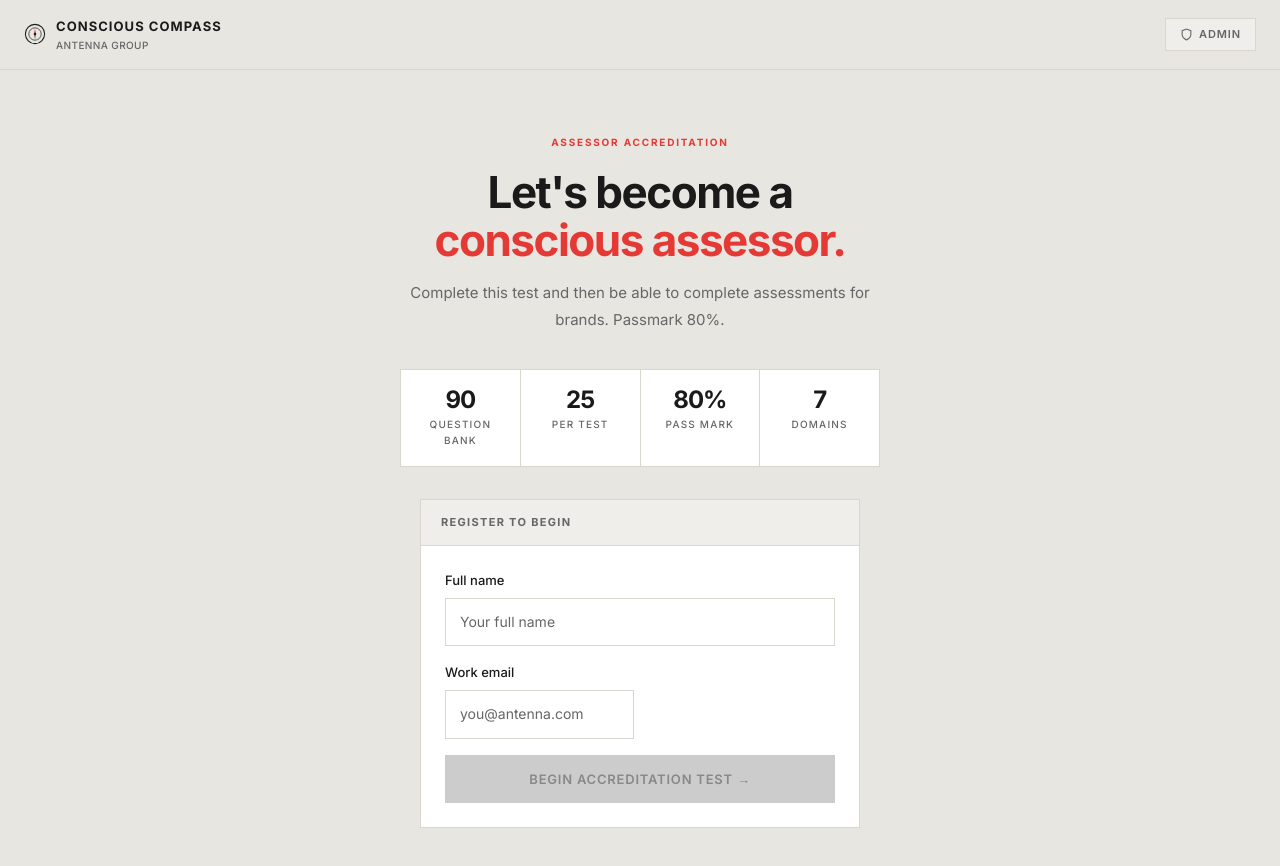
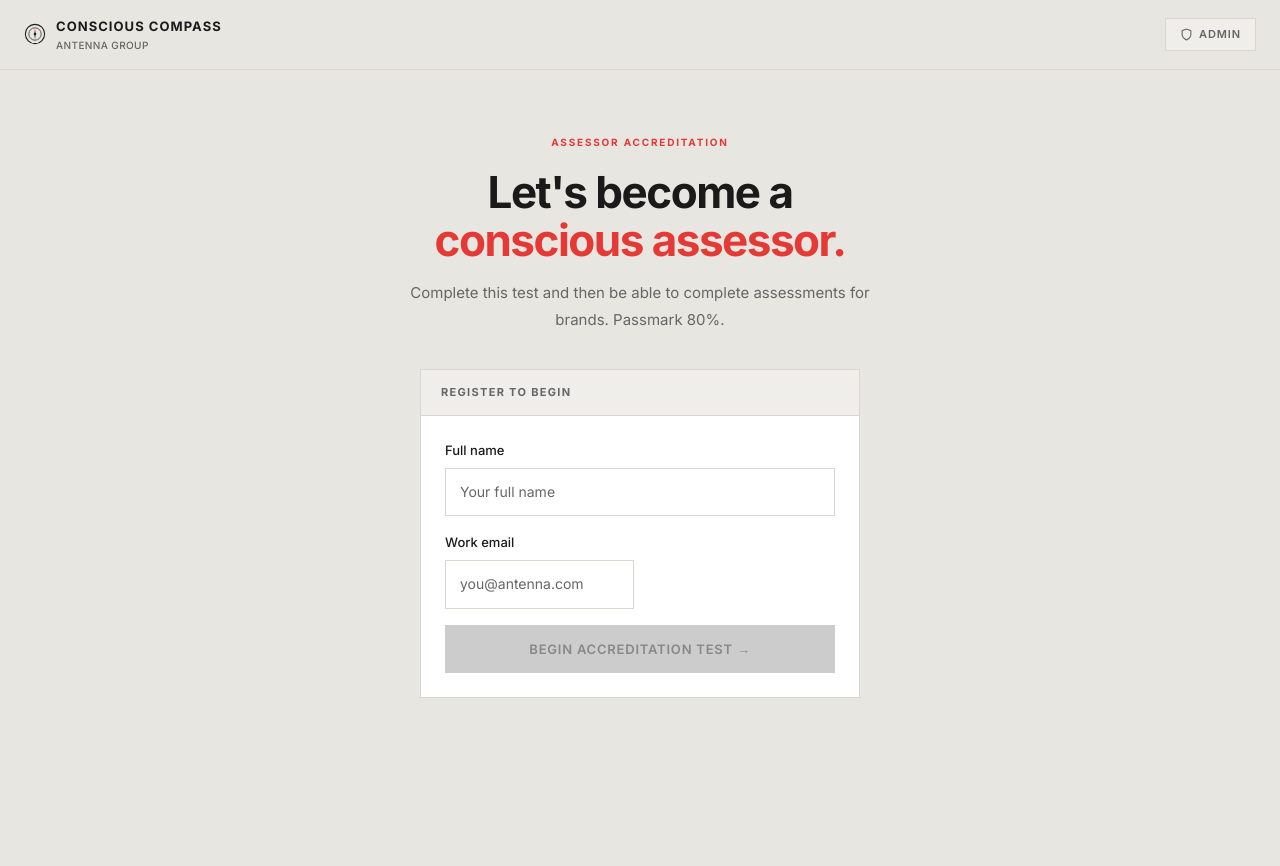
Before and after one commit to paulnewton365/CompassAccreditation, a React (Vite) app: page / in a window 1280 px wide. Shown: the top 866 px of the page. After the commit the page ends 800 px from the top, so only its background shows below. Built offline with nearby package versions, Linux system fonts and the light colour scheme.

Commit message:
Add files via upload

```diff
--- a/src/App.jsx
+++ b/src/App.jsx
@@ -105,21 +105,6 @@ function Cover({ onStart, onAdmin }) {
         <p style={{ fontSize:15, color:'#666666', lineHeight:1.8, fontWeight:400, marginBottom:36, maxWidth:460, margin:'0 auto 36px' }}>
           Complete this test and then be able to complete assessments for brands. Passmark 80%.
         </p>
-
-        {/* Stats */}
-        <div className="stat-strip" style={{ maxWidth:480, margin:'0 auto 32px' }}>
-          {[
-            { val: ALL_QUESTIONS.length, lbl:'Question bank' },
-            { val: TEST_LENGTH,          lbl:'Per test' },
-            { val: `${PASS_SCORE}%`,     lbl:'Pass mark' },
-            { val: 7,                    lbl:'Domains' },
-          ].map((s,i) => (
-            <div className="stat-cell" key={i}>
-              <div className="stat-val">{s.val}</div>
-              <div className="stat-lbl">{s.lbl}</div>
-            </div>
-          ))}
-        </div>
 
         {/* Form */}
         <div className="card" style={{ maxWidth:440, margin:'0 auto', textAlign:'left' }}>
```
